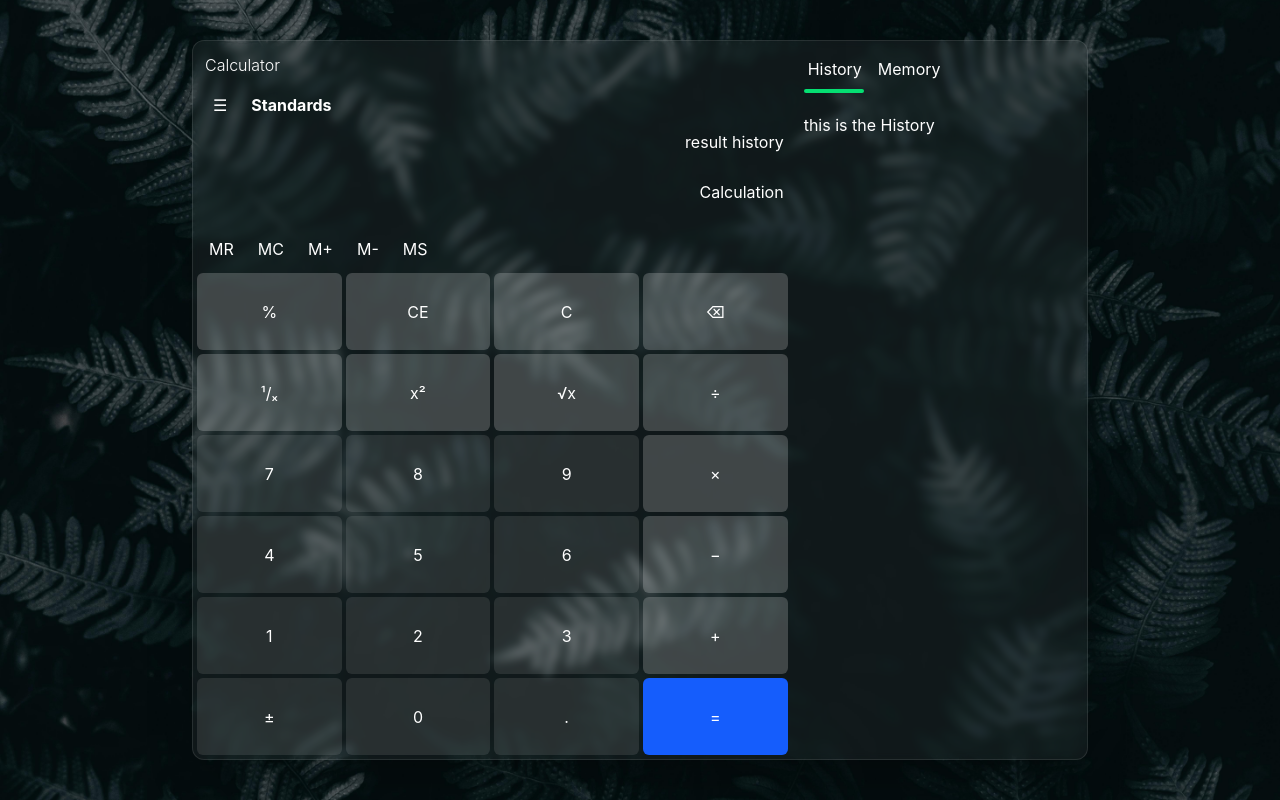
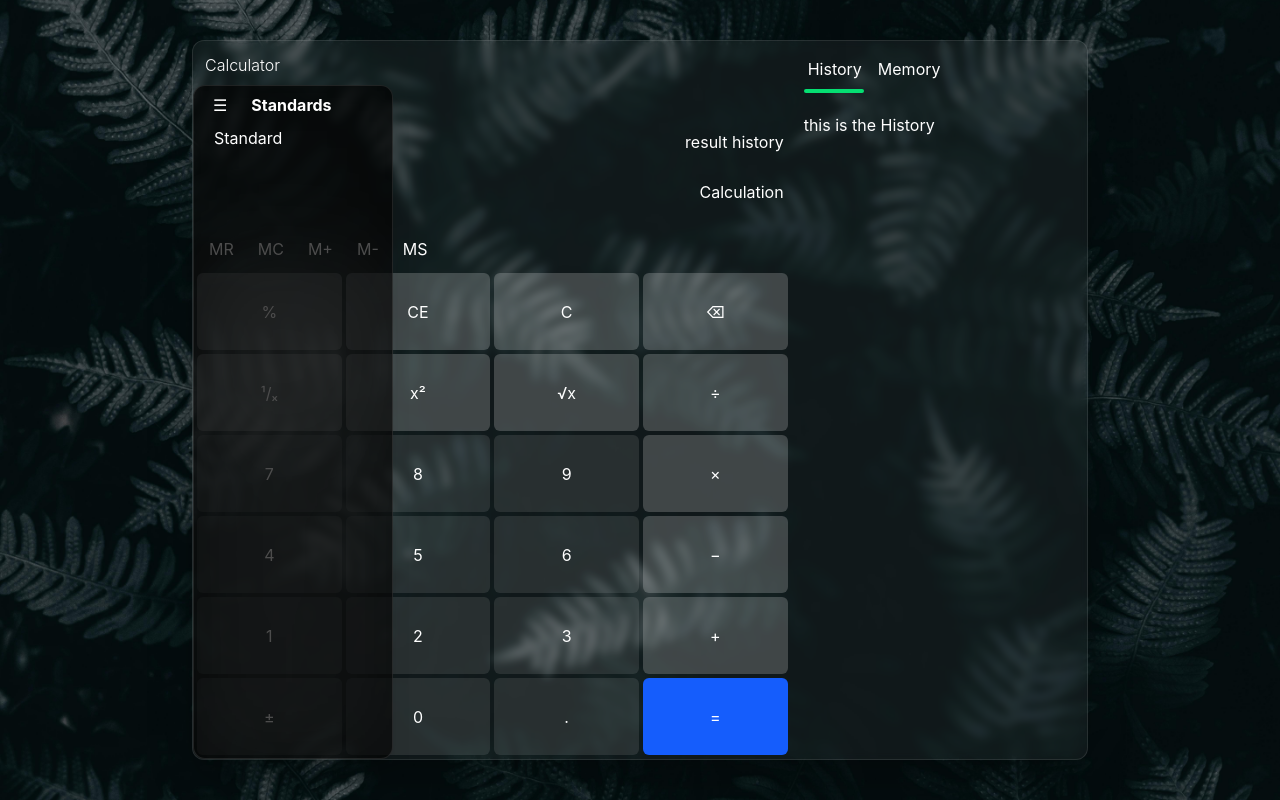
Before and after one commit to KuldeepBhagat/Calculator, a React (Vite) app: page / in a window 1280 px wide. Built offline with nearby package versions, Linux system fonts and the light colour scheme.

Commit message:
fixed sidebar

```diff
--- a/src/App.tsx
+++ b/src/App.tsx
@@ -8,8 +8,7 @@ export default function App() {
                         bg-cover
                         flex justify-center items-center
                         overflow-hidden
-                        z-10
-                        absolute">
+                        z-10">
             <Calculator/>
         </div>
     )
--- a/src/components/Calculator.tsx
+++ b/src/components/Calculator.tsx
@@ -16,8 +16,8 @@ export default function Calculator() {
                         rounded-xl
                         flex
                         flex-row
+                        z-20
                         relative
-                        z-20
                         ">
             <div className="flex flex-col flex-2 text-white m-1">
                 <Header />
--- a/src/components/Header.tsx
+++ b/src/components/Header.tsx
@@ -4,7 +4,7 @@ export default function Header() {
 
     const [SidebarState, setSidebar] = useState(false)
     function sidebar() {
-        if(SidebarState) {
+        if (SidebarState) {
             setSidebar(false)
         } else {
             setSidebar(true)
@@ -20,14 +20,13 @@ export default function Header() {
                     onClick={() => sidebar()}>☰</button>
                 <h1 className="font-bold">Standards</h1>
             </div>
-        <div className={`bg-green-500 w-50
-                          absolute h-100
-                          transition
-                          duration-100
-                          ${SidebarState ?
-                            "translate-x-0 opacity-100" :
-                            "-translate-x-50 opacity-0"
-                          }`}>
+            <div className={`bg-black/70 backdrop-blur-2xl w-50 absolute
+                          top-11 bottom-0 left-0
+                          border border-white/10
+                          shadow-xl
+                          rounded-xl
+                          ${SidebarState ? "hidden" : "" }`}>
+                    <button className='mt-10 m-5'>Standard</button>
             </div>
         </>
     )
```
Lines whose indentation alone changed are shown as unchanged.
